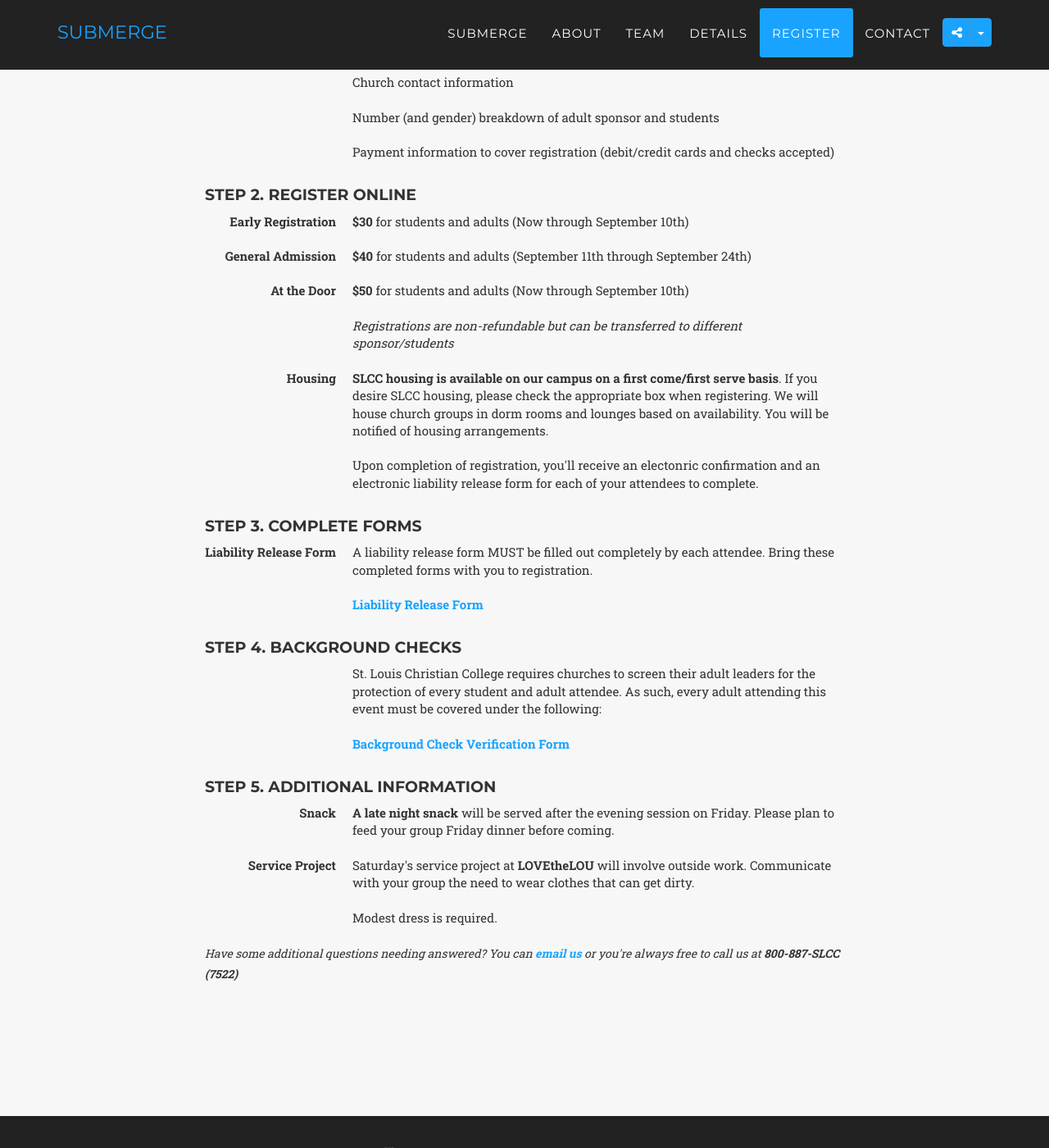
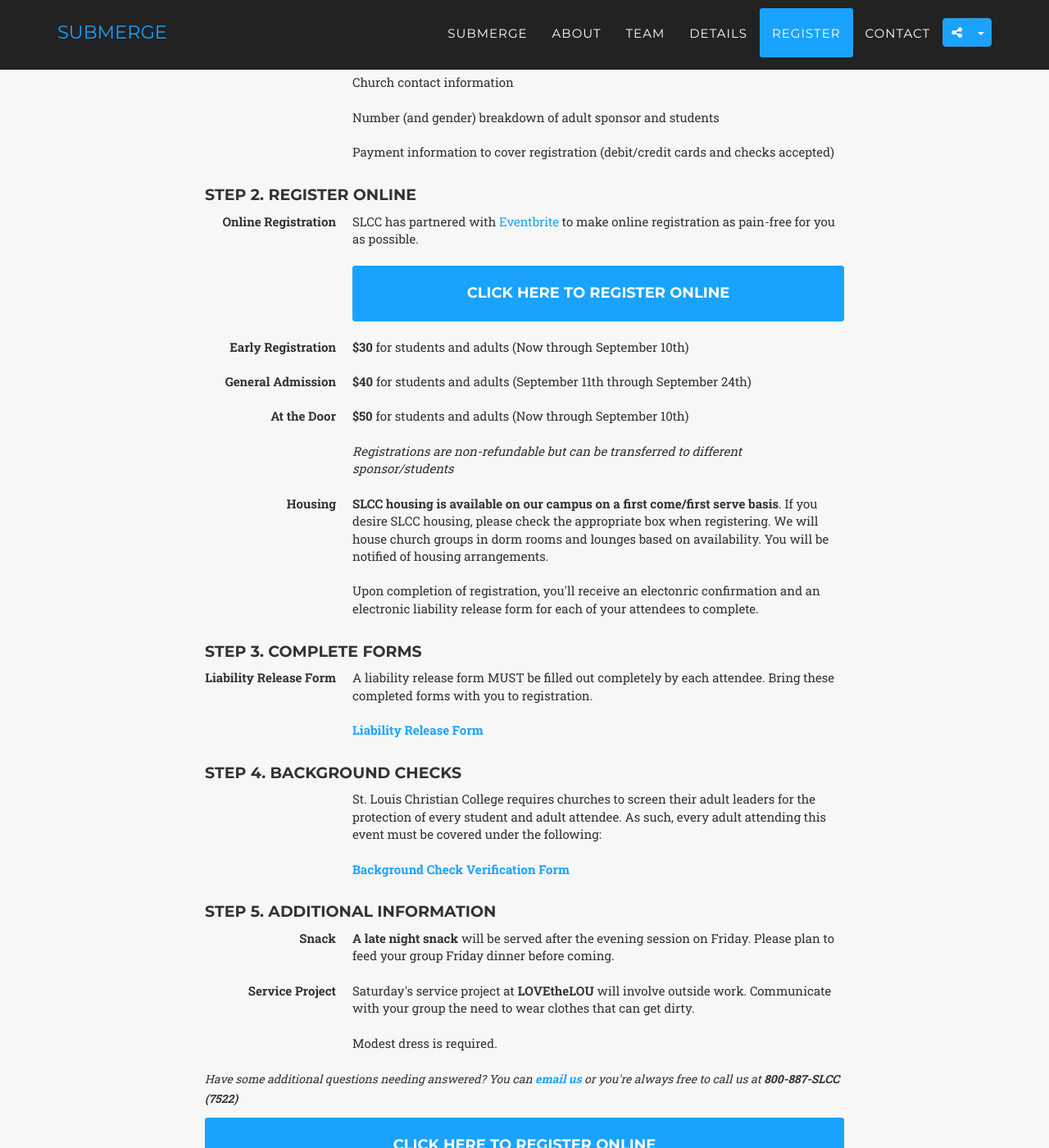
Before and after one commit to stlchristianedu/submergestl.com, a Jekyll site: the page built from index.html, in a window 1280 px wide and 1400 px high, scrolled down 5674 px. Shown: the whole window at 82% size. Built offline with Jekyll 4.4.1, drawn with Linux system fonts in a browser that asks for light colours; nearby versions of some CDN libraries; some web fonts are replaced.

Commit message:
Issue #2: Bridging the gap between us and Eventbrite
The link is here, everything is live and public, I think we're
ready to kick this pig!!

Signed-off-by: Elliot J. Voris <elliot@voris.me>

```diff
--- a/_includes/register.html
+++ b/_includes/register.html
@@ -26,6 +26,12 @@
                     <h4 class="section-heading">Step 2. Register Online</h4>
                 </div>
                 <div class="row">
+                    <dl class="dl-horizontal">
+                        <dt>Online Registration</dt>
+                            <dd>SLCC has partnered with <a target="_blank" href="https://www.eventbrite.com">Eventbrite</a> to make online registration as pain-free for you as possible.</dd>
+                            <dd>&nbsp;</dd>
+                            <dd><a target="_blank" class="btn btn-xl btn-block" href="https://submergestl.eventbrite.com" role="button">Click here to register online</a></dd>
+                    </dl>
                     <dl class="dl-horizontal">
                         <dt>Early Registration</dt>
                             <dd><strong>$30</strong> for students and adults (Now through September 10th)</dd>
@@ -93,6 +99,9 @@
                 <div class="row">
                     <p><em>Have some additional questions needing answered? You can <strong><a target="_blank" href="mailto:admissions@stlchristian.edu">email us</a></strong> or you're always free to call us at <strong>800-887-SLCC (7522)</strong></em></p>
                 </div>
+                <div class="row">
+                    <p><a target="_blank" class="btn btn-xl btn-block" href="https://submergestl.eventbrite.com" role="button">Click here to register online</a></p>
+                </div>
             </div>
         </div>
     </div>
```
